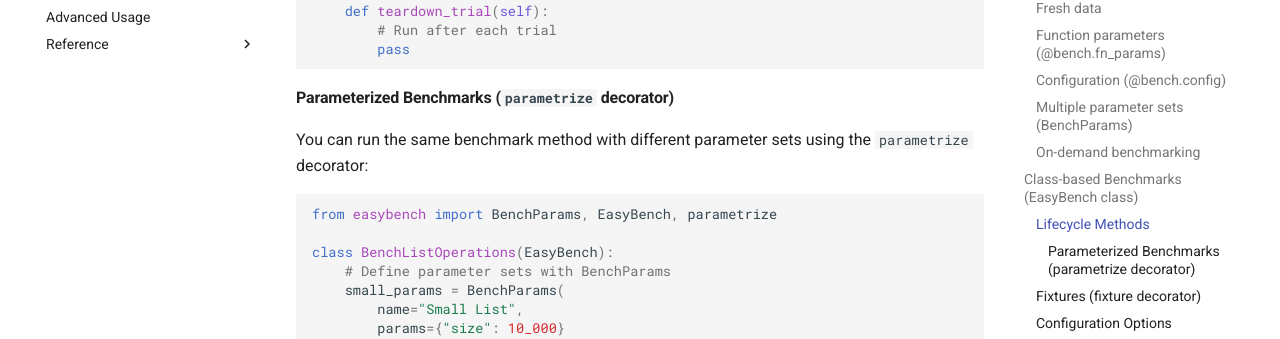
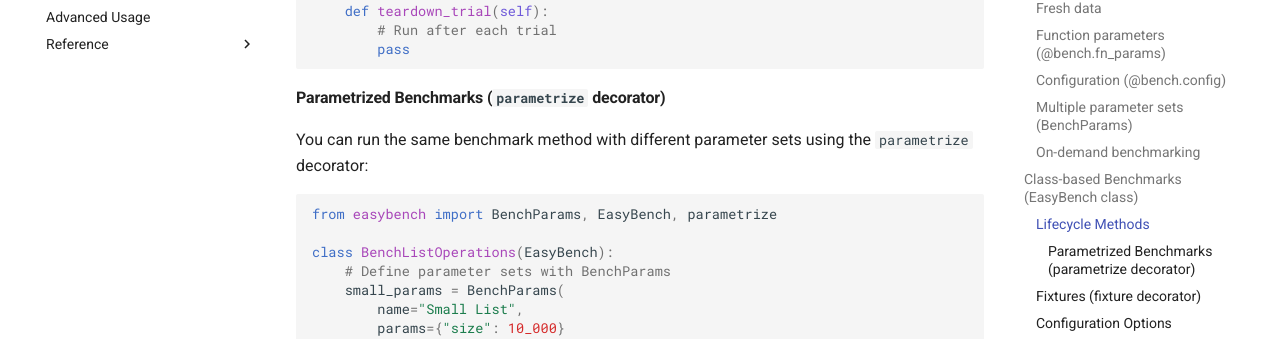
Before and after one commit to smurak/easybench, an MkDocs documentation site: the page built from docs/usage.md, in a window 1280 px wide and 900 px high, scrolled down 3749 px. Shown: the part 172-511 px from the top of the window. Built offline with MkDocs 1.6.1 and Material for MkDocs 9.7.7, drawn with Linux system fonts in a browser that asks for light colours; comment, search, counter and statistics services are not loaded.

Commit message:
fix: update references from `Parameterized` to `Parametrized` in documentation and code

````diff
--- a/docs/usage.md
+++ b/docs/usage.md
@@ -188,7 +188,7 @@ class BenchExample(EasyBench):
         pass
 ```
 
-#### Parameterized Benchmarks (`parametrize` decorator)
+#### Parametrized Benchmarks (`parametrize` decorator)
 
 You can run the same benchmark method with different parameter sets using the `parametrize` decorator:
 
````
Also changed, not shown: README-pypi.md (+1 -1 lines), README.md (+1 -1 lines), 2 other files.
